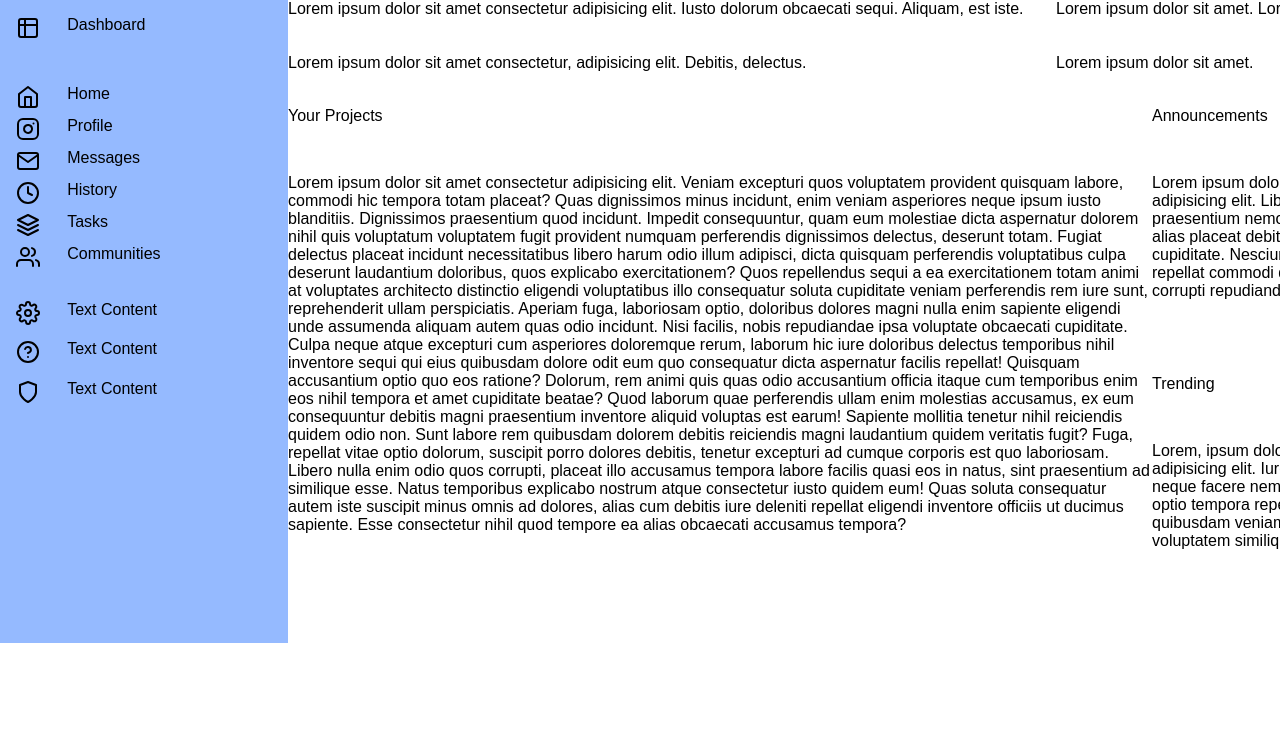
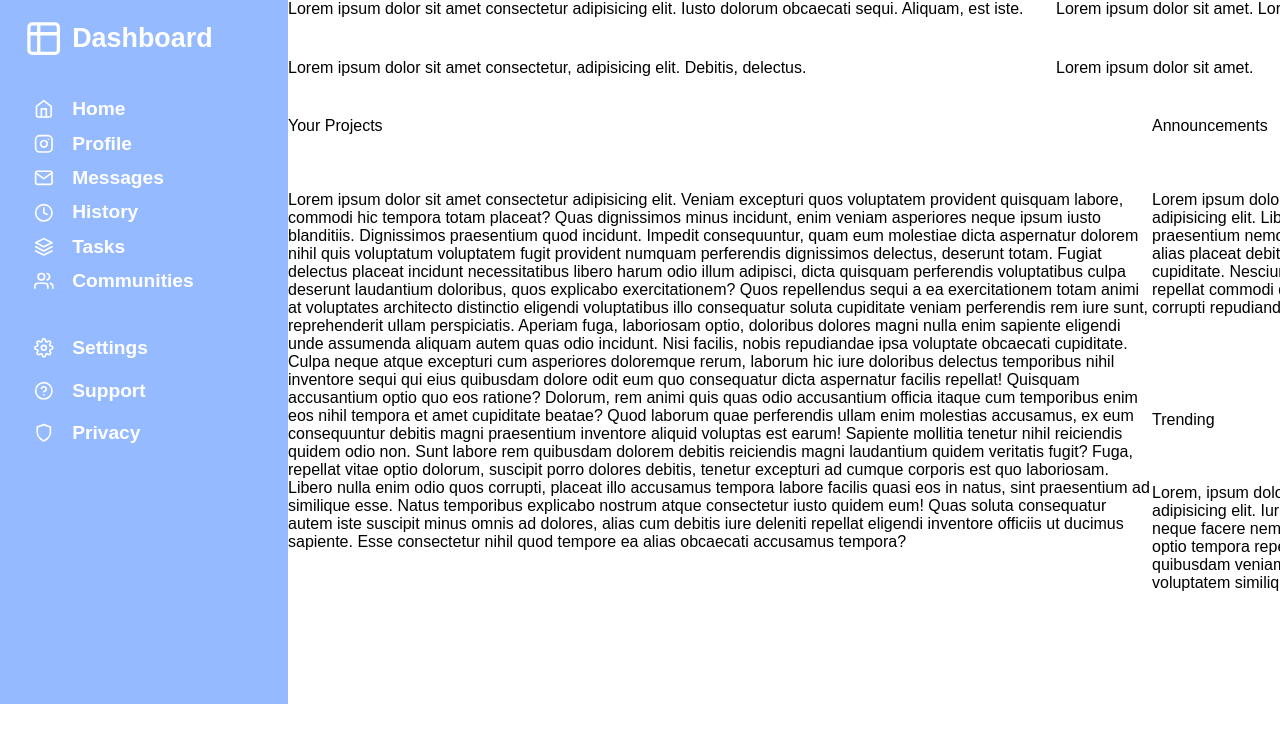
Before and after one commit to Rajanikanth0/odin-dashboard, a plain HTML site: page index.html in a window 1280 px wide. Shown: the top 742 px of the page. Drawn offline with Linux system fonts and the light colour scheme.

Commit message:
fix: complete side-bar layout

```diff
--- a/css/style.css
+++ b/css/style.css
@@ -18,11 +18,28 @@ html {
 .sidebar {
   display: grid;
   row-gap: 2em;
+  column-gap: 0.2em;
   grid-template-rows: 1fr 5fr 3fr 5fr;
   grid-template-columns: 1fr 4fr;
 
   background-color: rgb(149, 186, 255);
   padding: 1em;
+  color: white;
+  font-weight: bold;
+  font-size: 1.2em;
+}
+
+.dashboard-link {
+  font-size: 1.4em;
+}
+.dashboard-icon {
+  width: 80%;
+  justify-self: center;
+}
+
+.icon {
+  width: 40%;
+  justify-self: center;
 }
 
 .main-links, .dashboard-link, .other-links {
@@ -31,6 +48,7 @@ html {
   display: grid;
   row-gap: 0.5em;
   grid-template-columns: subgrid;
+  align-items: center;
 }
 
 .right-part {
--- a/index.html
+++ b/index.html
@@ -11,37 +11,37 @@
   <div class="container">
     <div class="sidebar">
       <div class="dashboard-link">
-        <svg class="icon" xmlns="http://www.w3.org/2000/svg" width="24" height="24" viewBox="0 0 24 24" fill="none" stroke="currentColor" stroke-width="2" stroke-linecap="round" stroke-linejoin="round" class="feather feather-table"><path d="M9 3H5a2 2 0 0 0-2 2v4m6-6h10a2 2 0 0 1 2 2v4M9 3v18m0 0h10a2 2 0 0 0 2-2V9M9 21H5a2 2 0 0 1-2-2V9m0 0h18"></path></svg>
-        <div class="dashboard">Dashboard</div>
+        <svg class="dashboard-icon" xmlns="http://www.w3.org/2000/svg" viewBox="0 0 24 24" fill="none" stroke="currentColor" stroke-width="2" stroke-linecap="round" stroke-linejoin="round"><path d="M9 3H5a2 2 0 0 0-2 2v4m6-6h10a2 2 0 0 1 2 2v4M9 3v18m0 0h10a2 2 0 0 0 2-2V9M9 21H5a2 2 0 0 1-2-2V9m0 0h18"></path></svg>
+        <div class="dashboard-title">Dashboard</div>
       </div>
 
       <div class="main-links">
-        <svg class="icon" xmlns="http://www.w3.org/2000/svg" width="24" height="24" viewBox="0 0 24 24" fill="none" stroke="currentColor" stroke-width="2" stroke-linecap="round" stroke-linejoin="round" class="feather feather-home"><path d="M3 9l9-7 9 7v11a2 2 0 0 1-2 2H5a2 2 0 0 1-2-2z"></path><polyline points="9 22 9 12 15 12 15 22"></polyline></svg>
+        <svg class="icon" xmlns="http://www.w3.org/2000/svg" viewBox="0 0 24 24" fill="none" stroke="currentColor" stroke-width="2" stroke-linecap="round" stroke-linejoin="round"><path d="M3 9l9-7 9 7v11a2 2 0 0 1-2 2H5a2 2 0 0 1-2-2z"></path><polyline points="9 22 9 12 15 12 15 22"></polyline></svg>
         <div class="home">Home</div>
 
-        <svg class="icon" xmlns="http://www.w3.org/2000/svg" width="24" height="24" viewBox="0 0 24 24" fill="none" stroke="currentColor" stroke-width="2" stroke-linecap="round" stroke-linejoin="round" class="feather feather-instagram"><rect x="2" y="2" width="20" height="20" rx="5" ry="5"></rect><path d="M16 11.37A4 4 0 1 1 12.63 8 4 4 0 0 1 16 11.37z"></path><line x1="17.5" y1="6.5" x2="17.51" y2="6.5"></line></svg>
+        <svg class="icon" xmlns="http://www.w3.org/2000/svg" viewBox="0 0 24 24" fill="none" stroke="currentColor" stroke-width="2" stroke-linecap="round" stroke-linejoin="round"><rect x="2" y="2" width="20" height="20" rx="5" ry="5"></rect><path d="M16 11.37A4 4 0 1 1 12.63 8 4 4 0 0 1 16 11.37z"></path><line x1="17.5" y1="6.5" x2="17.51" y2="6.5"></line></svg>
         <div class="profile">Profile</div>
 
-        <svg class="icon" xmlns="http://www.w3.org/2000/svg" width="24" height="24" viewBox="0 0 24 24" fill="none" stroke="currentColor" stroke-width="2" stroke-linecap="round" stroke-linejoin="round" class="feather feather-mail"><path d="M4 4h16c1.1 0 2 .9 2 2v12c0 1.1-.9 2-2 2H4c-1.1 0-2-.9-2-2V6c0-1.1.9-2 2-2z"></path><polyline points="22,6 12,13 2,6"></polyline></svg>
+        <svg class="icon" xmlns="http://www.w3.org/2000/svg" viewBox="0 0 24 24" fill="none" stroke="currentColor" stroke-width="2" stroke-linecap="round" stroke-linejoin="round" ><path d="M4 4h16c1.1 0 2 .9 2 2v12c0 1.1-.9 2-2 2H4c-1.1 0-2-.9-2-2V6c0-1.1.9-2 2-2z"></path><polyline points="22,6 12,13 2,6"></polyline></svg>
         <div class="messages">Messages</div>
 
-        <svg class="icon" xmlns="http://www.w3.org/2000/svg" width="24" height="24" viewBox="0 0 24 24" fill="none" stroke="currentColor" stroke-width="2" stroke-linecap="round" stroke-linejoin="round" class="feather feather-clock"><circle cx="12" cy="12" r="10"></circle><polyline points="12 6 12 12 16 14"></polyline></svg>
+        <svg class="icon" xmlns="http://www.w3.org/2000/svg" viewBox="0 0 24 24" fill="none" stroke="currentColor" stroke-width="2" stroke-linecap="round" stroke-linejoin="round"><circle cx="12" cy="12" r="10"></circle><polyline points="12 6 12 12 16 14"></polyline></svg>
         <div class="history">History</div>
 
-        <svg class="icon" xmlns="http://www.w3.org/2000/svg" width="24" height="24" viewBox="0 0 24 24" fill="none" stroke="currentColor" stroke-width="2" stroke-linecap="round" stroke-linejoin="round" class="feather feather-layers"><polygon points="12 2 2 7 12 12 22 7 12 2"></polygon><polyline points="2 17 12 22 22 17"></polyline><polyline points="2 12 12 17 22 12"></polyline></svg>
+        <svg class="icon" xmlns="http://www.w3.org/2000/svg" viewBox="0 0 24 24" fill="none" stroke="currentColor" stroke-width="2" stroke-linecap="round" stroke-linejoin="round"><polygon points="12 2 2 7 12 12 22 7 12 2"></polygon><polyline points="2 17 12 22 22 17"></polyline><polyline points="2 12 12 17 22 12"></polyline></svg>
         <div class="tasks">Tasks</div>
 
-        <svg class="icon" xmlns="http://www.w3.org/2000/svg" width="24" height="24" viewBox="0 0 24 24" fill="none" stroke="currentColor" stroke-width="2" stroke-linecap="round" stroke-linejoin="round" class="feather feather-users"><path d="M17 21v-2a4 4 0 0 0-4-4H5a4 4 0 0 0-4 4v2"></path><circle cx="9" cy="7" r="4"></circle><path d="M23 21v-2a4 4 0 0 0-3-3.87"></path><path d="M16 3.13a4 4 0 0 1 0 7.75"></path></svg>
+        <svg class="icon" xmlns="http://www.w3.org/2000/svg" viewBox="0 0 24 24" fill="none" stroke="currentColor" stroke-width="2" stroke-linecap="round" stroke-linejoin="round"><path d="M17 21v-2a4 4 0 0 0-4-4H5a4 4 0 0 0-4 4v2"></path><circle cx="9" cy="7" r="4"></circle><path d="M23 21v-2a4 4 0 0 0-3-3.87"></path><path d="M16 3.13a4 4 0 0 1 0 7.75"></path></svg>
         <div class="communities">Communities</div>
       </div>
 
       <div class="other-links">
-        <svg xmlns="http://www.w3.org/2000/svg" width="24" height="24" viewBox="0 0 24 24" fill="none" stroke="currentColor" stroke-width="2" stroke-linecap="round" stroke-linejoin="round" class="feather feather-settings"><circle cx="12" cy="12" r="3"></circle><path d="M19.4 15a1.65 1.65 0 0 0 .33 1.82l.06.06a2 2 0 0 1 0 2.83 2 2 0 0 1-2.83 0l-.06-.06a1.65 1.65 0 0 0-1.82-.33 1.65 1.65 0 0 0-1 1.51V21a2 2 0 0 1-2 2 2 2 0 0 1-2-2v-.09A1.65 1.65 0 0 0 9 19.4a1.65 1.65 0 0 0-1.82.33l-.06.06a2 2 0 0 1-2.83 0 2 2 0 0 1 0-2.83l.06-.06a1.65 1.65 0 0 0 .33-1.82 1.65 1.65 0 0 0-1.51-1H3a2 2 0 0 1-2-2 2 2 0 0 1 2-2h.09A1.65 1.65 0 0 0 4.6 9a1.65 1.65 0 0 0-.33-1.82l-.06-.06a2 2 0 0 1 0-2.83 2 2 0 0 1 2.83 0l.06.06a1.65 1.65 0 0 0 1.82.33H9a1.65 1.65 0 0 0 1-1.51V3a2 2 0 0 1 2-2 2 2 0 0 1 2 2v.09a1.65 1.65 0 0 0 1 1.51 1.65 1.65 0 0 0 1.82-.33l.06-.06a2 2 0 0 1 2.83 0 2 2 0 0 1 0 2.83l-.06.06a1.65 1.65 0 0 0-.33 1.82V9a1.65 1.65 0 0 0 1.51 1H21a2 2 0 0 1 2 2 2 2 0 0 1-2 2h-.09a1.65 1.65 0 0 0-1.51 1z"></path></svg>
-        <div class="text">Text Content</div>
-        <svg xmlns="http://www.w3.org/2000/svg" width="24" height="24" viewBox="0 0 24 24" fill="none" stroke="currentColor" stroke-width="2" stroke-linecap="round" stroke-linejoin="round" class="feather feather-help-circle"><circle cx="12" cy="12" r="10"></circle><path d="M9.09 9a3 3 0 0 1 5.83 1c0 2-3 3-3 3"></path><line x1="12" y1="17" x2="12.01" y2="17"></line></svg>
-        <div class="text">Text Content</div>
-        <svg xmlns="http://www.w3.org/2000/svg" width="24" height="24" viewBox="0 0 24 24" fill="none" stroke="currentColor" stroke-width="2" stroke-linecap="round" stroke-linejoin="round" class="feather feather-shield"><path d="M12 22s8-4 8-10V5l-8-3-8 3v7c0 6 8 10 8 10z"></path></svg>
-        <div class="text">Text Content</div>
+        <svg class="icon" xmlns="http://www.w3.org/2000/svg" viewBox="0 0 24 24" fill="none" stroke="currentColor" stroke-width="2" stroke-linecap="round" stroke-linejoin="round"><circle cx="12" cy="12" r="3"></circle><path d="M19.4 15a1.65 1.65 0 0 0 .33 1.82l.06.06a2 2 0 0 1 0 2.83 2 2 0 0 1-2.83 0l-.06-.06a1.65 1.65 0 0 0-1.82-.33 1.65 1.65 0 0 0-1 1.51V21a2 2 0 0 1-2 2 2 2 0 0 1-2-2v-.09A1.65 1.65 0 0 0 9 19.4a1.65 1.65 0 0 0-1.82.33l-.06.06a2 2 0 0 1-2.83 0 2 2 0 0 1 0-2.83l.06-.06a1.65 1.65 0 0 0 .33-1.82 1.65 1.65 0 0 0-1.51-1H3a2 2 0 0 1-2-2 2 2 0 0 1 2-2h.09A1.65 1.65 0 0 0 4.6 9a1.65 1.65 0 0 0-.33-1.82l-.06-.06a2 2 0 0 1 0-2.83 2 2 0 0 1 2.83 0l.06.06a1.65 1.65 0 0 0 1.82.33H9a1.65 1.65 0 0 0 1-1.51V3a2 2 0 0 1 2-2 2 2 0 0 1 2 2v.09a1.65 1.65 0 0 0 1 1.51 1.65 1.65 0 0 0 1.82-.33l.06-.06a2 2 0 0 1 2.83 0 2 2 0 0 1 0 2.83l-.06.06a1.65 1.65 0 0 0-.33 1.82V9a1.65 1.65 0 0 0 1.51 1H21a2 2 0 0 1 2 2 2 2 0 0 1-2 2h-.09a1.65 1.65 0 0 0-1.51 1z"></path></svg>
+        <div class="settings">Settings</div>
+        <svg class="icon" xmlns="http://www.w3.org/2000/svg" viewBox="0 0 24 24" fill="none" stroke="currentColor" stroke-width="2" stroke-linecap="round" stroke-linejoin="round"><circle cx="12" cy="12" r="10"></circle><path d="M9.09 9a3 3 0 0 1 5.83 1c0 2-3 3-3 3"></path><line x1="12" y1="17" x2="12.01" y2="17"></line></svg>
+        <div class="support">Support</div>
+        <svg class="icon" xmlns="http://www.w3.org/2000/svg" viewBox="0 0 24 24" fill="none" stroke="currentColor" stroke-width="2" stroke-linecap="round" stroke-linejoin="round"><path d="M12 22s8-4 8-10V5l-8-3-8 3v7c0 6 8 10 8 10z"></path></svg>
+        <div class="privacy">Privacy</div>
       </div>
     </div>
 
```
